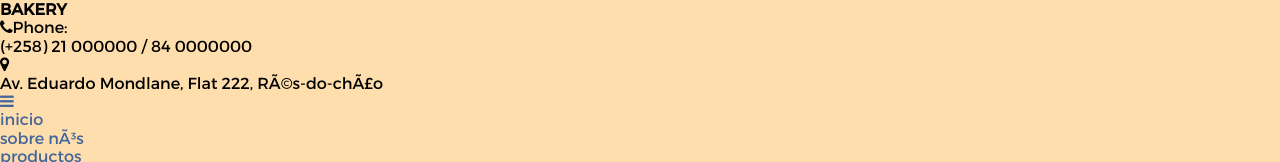
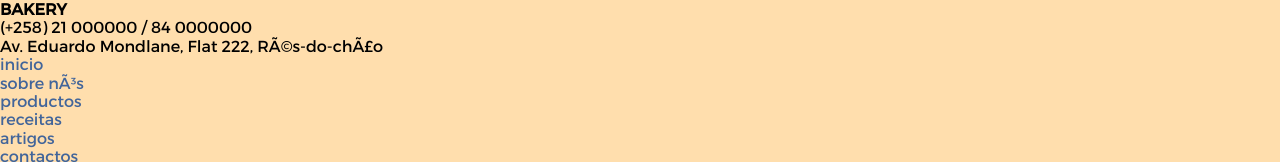
Before and after one commit to alcinodagraca/catalogo-bakery, a plain HTML site: page index.html in a window 1280 px wide. Shown: the top 162 px of the page. Drawn offline with Linux system fonts and the light colour scheme.

Commit message:
refactor: delete icons

```diff
--- a/index.html
+++ b/index.html
@@ -21,12 +21,10 @@
 			<div class="head_location_details">
 				<!-- head_phone_details -->
 				<div class="head_phone_details">
-					<i class="fa fa-phone"></i><span class="title">Phone:</span><br>
 					<span>(+258) 21 000000 / 84 0000000</span>
 				</div>
 
 				<div class="head_location">
-					<i class="fa fa-map-marker"></i><br>
 					<span class="span_location">Av. Eduardo Mondlane, Flat 222, Rés-do-chão</span>
 				</div> <!-- head_location -->
 
@@ -37,7 +35,6 @@
 	<nav class="main_top_nav">
 		<div class="container">
 			<div class="nav_list">
-				<a href="#" class="btn-menu"><i class="fa fa-bars"></i></a>
 				<ul class="nav_list_large">
 					<li class="active"><a href="#">inicio</a></li>
 					<li><a href="#">sobre nós</a></li>
```
